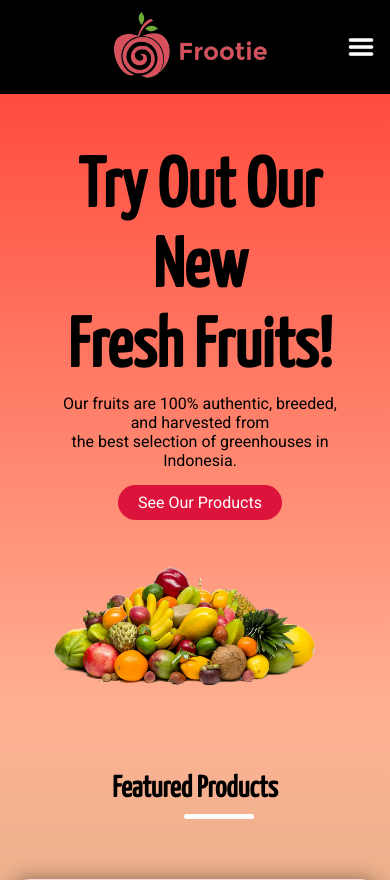
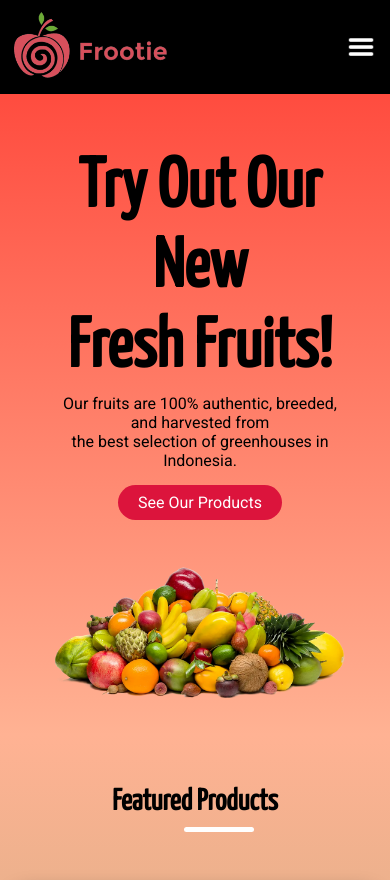
Before and after one commit to JuJu222/Frootie, a PHP site: page /Frootie/ in a window 390 px wide. Shown: the top 880 px of the page. Run offline with PHP 8.4, Linux system fonts and the light colour scheme.

Commit message:
Fixed logo in navbar

```diff
--- a/css/home.css
+++ b/css/home.css
@@ -32,8 +32,7 @@ p {
 
 .column img {
     max-width: 100%;
-    padding: 30px 0;
-    padding-right: 30px;
+    padding: 30px 30px 30px 0;
 }
 
 .button {
@@ -185,6 +184,9 @@ h4 {
     .row {
         text-align: center;
     }
+    .column img {
+        padding: 30px 0;
+    }
     .column,
     .column2 {
         flex-basis: 100%;
--- a/css/template.css
+++ b/css/template.css
@@ -15,8 +15,6 @@ body {
 
 .logo img {
     height: 80px;
-    position: relative;
-    left: 100px;
     transition: 400ms;
 }
 
@@ -82,7 +80,6 @@ a {
 
 .spaceTitle {
     padding: 25px;
-    margin-bottom: 90px;
 }
 
 .title {
@@ -92,12 +89,7 @@ a {
     line-height: 60px;
     color: black;
     font-size: 30px;
-
-
 }
-
-
-
 
 .title::after {
     content: '';
@@ -187,8 +179,6 @@ a {
         width:100%;
         overflow: hidden;
         transition: max-height 0.5s;
-
-
     }
 
     .navigationbar nav ul li{
@@ -208,7 +198,6 @@ a {
 
     .navigationbar nav ul li a{
         color:#fff;
-        z-index: 9999;
     }
 
     .menu-icon{
```
